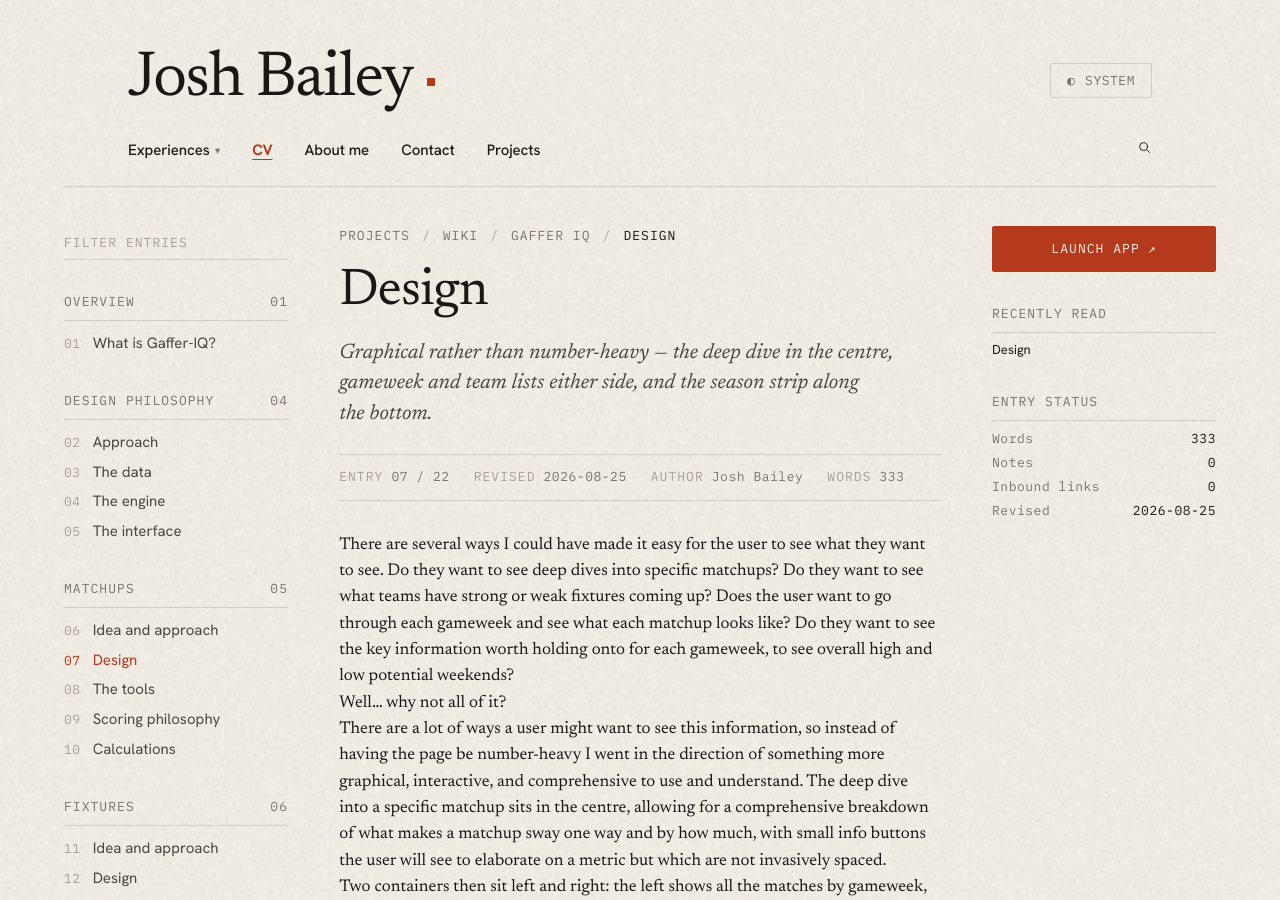
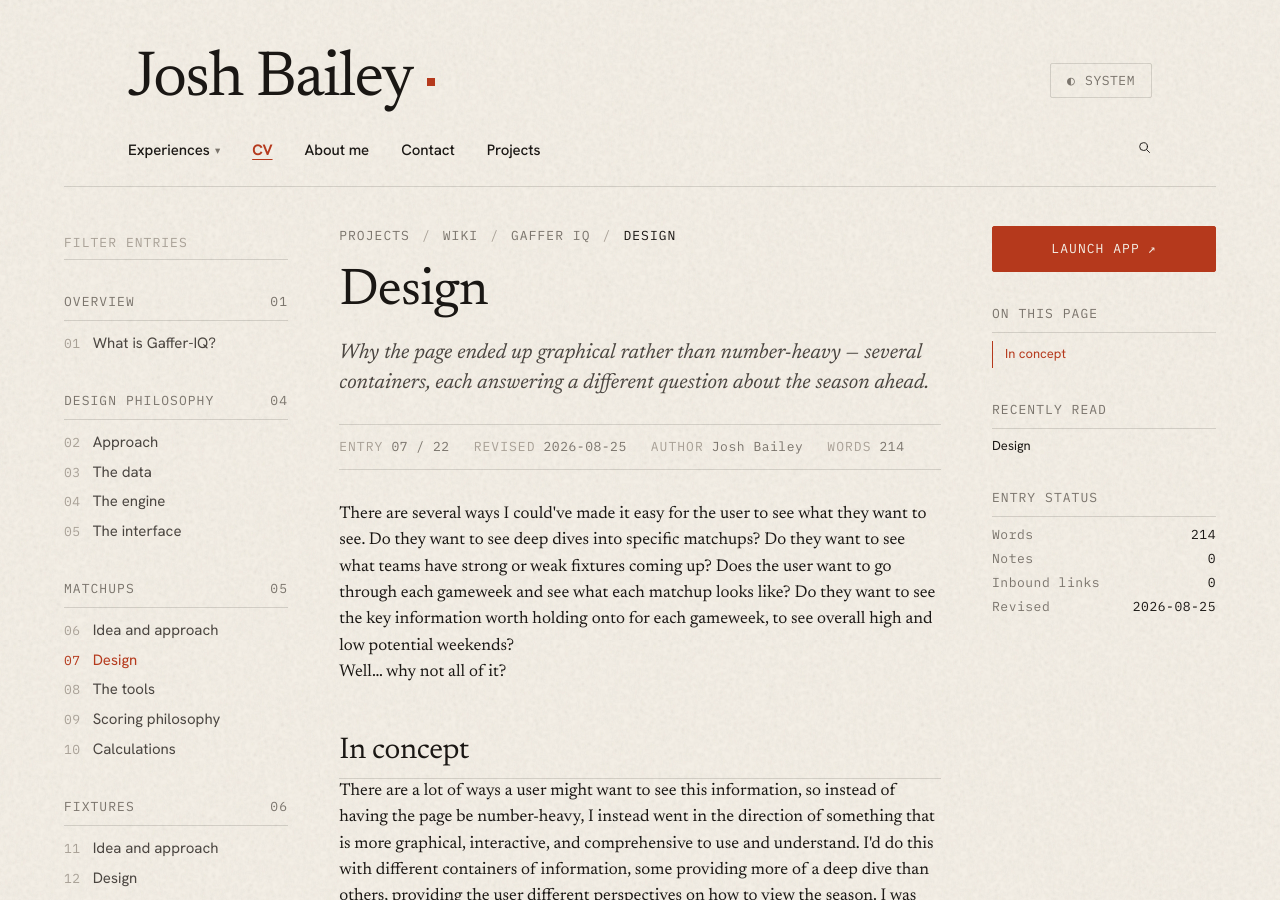
Before and after one commit to JAYJAYBEE303/jayjaybee-site, a Jekyll site: the page built from projects/wiki/gaffer-iq/matchup-design/index.html, in a window 1280 px wide and 900 px high. Built offline with Jekyll 4.4.1, drawn with Linux system fonts in a browser that asks for light colours; some of the changed text lies outside the part shown.

Commit message:
docs(wiki): cut Design back to the reasoning
The four-region tour it used to end on is what The tools now covers in
detail, and the bottom-strip paragraph was near word-for-word in both.
Design keeps the questions that set the problem up and the concept that
answers them; the tour lives in one place.

In concept becomes an h2, so the turn from problem to answer is
structural rather than a paragraph break, and the lede stops promising
a layout walkthrough this entry no longer gives.

Co-Authored-By: Claude Opus 5 <noreply@anthropic.com>

```diff
--- a/projects/wiki/gaffer-iq/matchup-design/index.html
+++ b/projects/wiki/gaffer-iq/matchup-design/index.html
@@ -5,10 +5,10 @@ slug: matchup-design
 order: 70
 group: Matchups
 title: Design
-lede: Graphical rather than number-heavy — the deep dive in the centre, gameweek and team lists either side, and the season strip along the bottom.
+lede: Why the page ended up graphical rather than number-heavy — several containers, each answering a different question about the season ahead.
 ---
 
-<p>There are several ways I could have made it easy for the user to see
+<p>There are several ways I could've made it easy for the user to see
 what they want to see. Do they want to see deep dives into specific
 matchups? Do they want to see what teams have strong or weak fixtures
 coming up? Does the user want to go through each gameweek and see what
@@ -18,27 +18,17 @@ weekends?</p>
 
 <p>Well… why not all of it?</p>
 
+<h2>In concept</h2>
+
 <p>There are a lot of ways a user might want to see this information,
-so instead of having the page be number-heavy I went in the direction
-of something more graphical, interactive, and comprehensive to use and
-understand. The deep dive into a specific matchup sits in the centre,
-allowing for a comprehensive breakdown of what makes a matchup sway one
-way and by how much, with small info buttons the user will see to
-elaborate on a metric but which are not invasively spaced.</p>
-
-<p>Two containers then sit left and right: the left shows all the
-matches by gameweek, the right shows all the matches upcoming by team.
-There is not a lot to expand on in either, so they sit nicely to one
-side with the information in the containers kept minimal.</p>
-
-<p>The bottom strip provides the view with the best horizon, and this
-took a lot of work to get right — balancing interaction, animation,
-spacing and graphic indications. It is designed to highlight the
-notable matches when considering FPL specifically: strong and weak
-gameweeks, matches with extreme one-sided predictions, strong captaincy
-predictions, double gameweeks, postponed fixtures, and suggested best
-times to use an FPL chip. Getting the animations, spacing, colour
-coding and methods, general design philosophy and error presentation
-ironed out took roughly a million tokens of repeated tweaks, bug fixing
-and testing, but I think it is one of the most useful tools on the site
-for FPL users specifically.</p>
+so instead of having the page be number-heavy, I instead went in the
+direction of something that is more graphical, interactive, and
+comprehensive to use and understand. I'd do this with different
+containers of information, some providing more of a deep dive than
+others, providing the user different perspectives on how to view the
+season. I was thinking about having the deep dive into specific
+matchups in the middle as this will provide the most important general
+info on matchups, views for future gameweeks and a team's upcoming
+fixtures, and a way to see the highlighted info for all upcoming
+gameweeks which would improve the user's foresight for the season
+ahead.</p>
```
